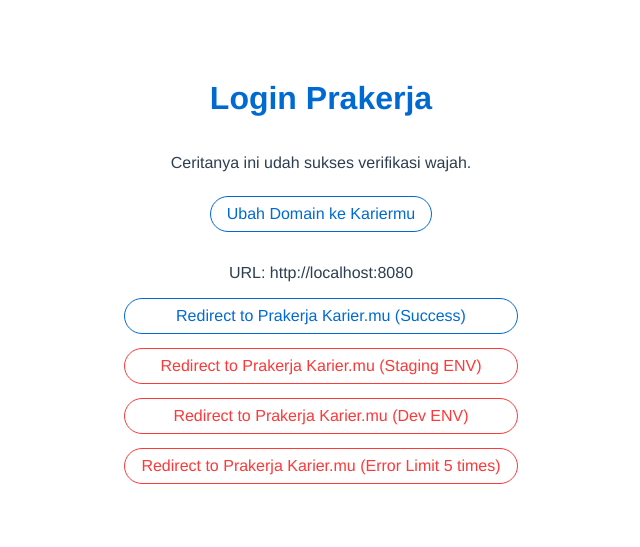
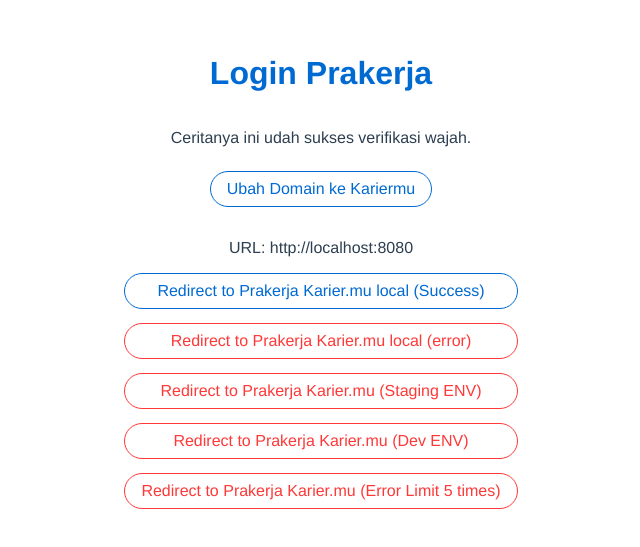
Before and after one commit to haryosmd/dummy-redirect-page, a Vue app: page / in a window 1280 px wide. Shown: the part 137-684 px from the top of the page, without its empty margins (319-959 px from the left). Built offline with nearby package versions, Linux system fonts and the light colour scheme.

Commit message:
add new button local error

```diff
--- a/src/components/ButtonRedirect.vue
+++ b/src/components/ButtonRedirect.vue
@@ -12,7 +12,10 @@
     </div>
     <div class="button-wrapper">
       <button @click="redirectToKariermuSuccess" class="outline-primary-button">
-        Redirect to Prakerja Karier.mu (Success)
+        Redirect to Prakerja Karier.mu local (Success)
+      </button>
+      <button @click="redirectToKariermuError" class="outline-error-button">
+        Redirect to Prakerja Karier.mu local (error)
       </button>
       <button @click="redirectToKariermuErrorWrongFace" class="outline-error-button">
         Redirect to Prakerja Karier.mu (Staging ENV)
@@ -43,6 +46,9 @@
   methods: {
     redirectToKariermuSuccess() {
       window.location.href = `${this.env}/prakerja-face-recognition-status?state=OAUTHSTATECODE`;
+    },
+    redirectToKariermuError() {
+      window.location.href = `${this.env}/prakerja-face-recognition-status?success=false&error=Gagal%20Verifikasi&error-code=ERRFD005&error-desc=Kamu%20memiliki%20sisa%204X%20kesempatan%20lagi.%20Pastikan%20kamu%20telah%20mengikuti%20panduan%20verifikasi.%20wajah%20dengan%20benar.%20Info%20panduan%20unggah%20wajah.&state=STATE-E53YF0&url_program_location=https%3A%2F%2Fprakerja.staging.karier.mu%2Faktivitas%2Faktivitas-teks-141`;
     },
     redirectToKariermuErrorWrongFace() {
       window.location.href = 'https://prakerja.staging.karier.mu/prakerja-face-recognition-status?state=STATE-E53YF0&error=Gagal%20Verifikasi&error_code=ERRFD001&error_description=Kamu%20Sudah%20Melewati%20Batas%20Percobaan%20Verifikasi%20Wajah';
```
